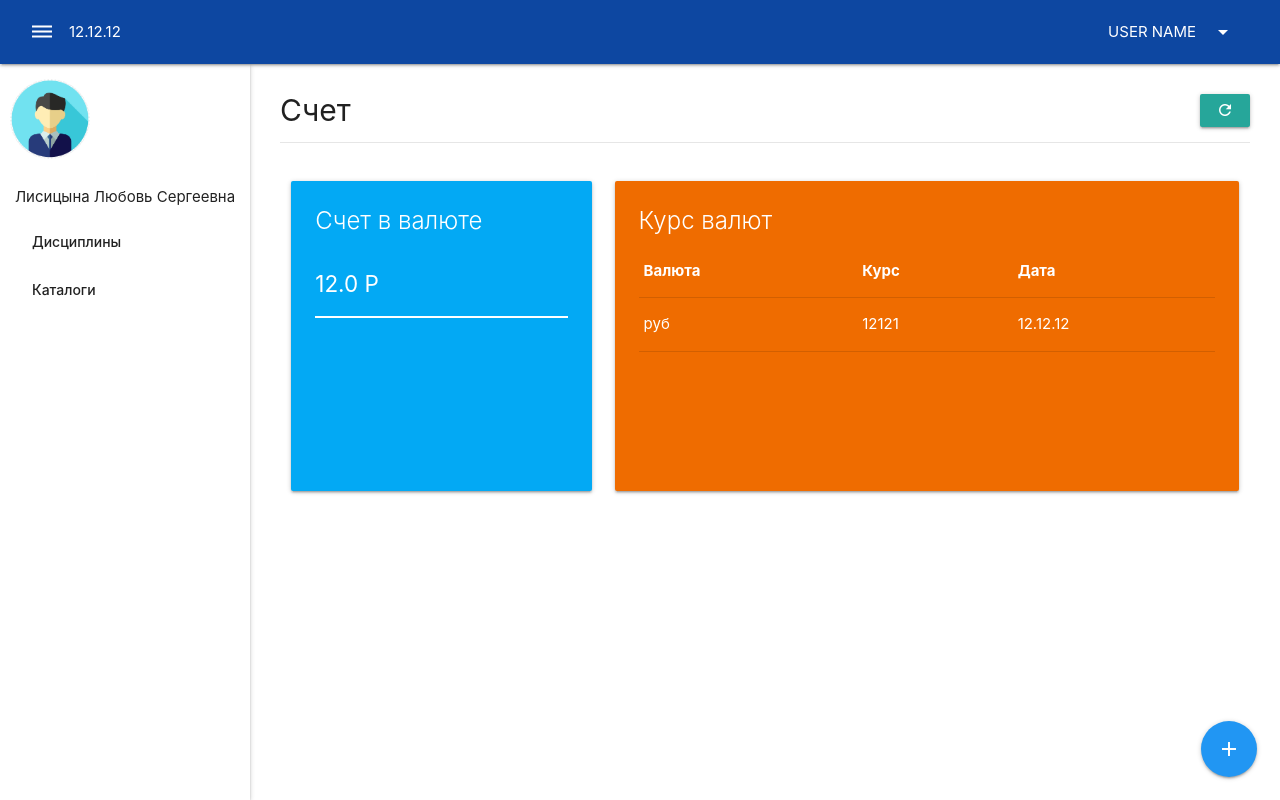
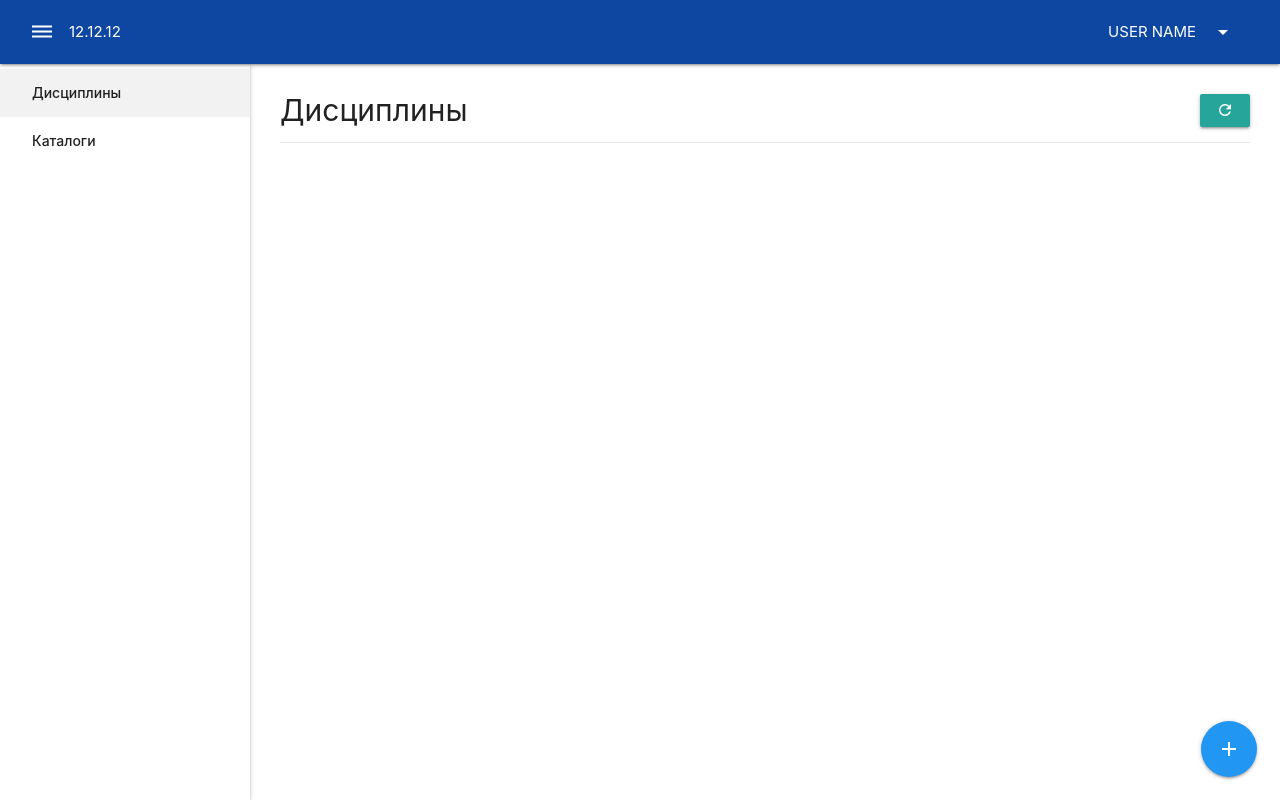
Before and after one commit to vryzhova/TeacherHelp, a Vue app: page / in a window 1280 px wide. Built offline with nearby package versions, Linux system fonts and the light colour scheme.

Commit message:
add menu

```diff
--- a/src/components/app/Navbar.vue
+++ b/src/components/app/Navbar.vue
@@ -2,7 +2,7 @@
     <nav class="navbar blue darken-4  ">
         <div class="nav-wrapper">
         <div class="navbar-left">
-            <a href="#">
+            <a href="#" @click.prevent="$emit('click')">
                 <i class="material-icons white-text">dehaze</i>
             </a>
             <span class="white-text">12.12.12</span>
--- a/src/components/app/Sidebar.vue
+++ b/src/components/app/Sidebar.vue
@@ -1,38 +1,25 @@
 <template>
-    <ul class="sidenav  app-sidenav open">
-        <img src="@/assets/avatar.jpg" class="circle avatar center">
-        <div class="userName center ">
-        Лисицына Любовь Сергеевна
-        </div>
-        <li>
-            <a href="#" class="waves-effect waves-red pointer">Дисциплины</a>
-        </li>
-        <li>
-            <a href="#" class="waves-effect waves-red pointer">Каталоги</a>
-        </li>
-        <!-- <li>
-            <a href="#" class="waves-effect waves-red pointer">Планирование</a>
-        </li>
-        <li>
-            <a href="#" class="waves-effect waves-red pointer">Новая запись</a>
-        </li>
-        <li>
-            <a href="#" class="waves-effect waves-red pointer">Категории</a>
-        </li> -->
+    <ul class="sidenav  app-sidenav" :class="{open: value}">
+        <router-link
+        v-for="link in links"
+        :key="link.url"
+        tag="li"
+        active-class="active" :to="link.url"
+        :exact="link.exact"
+        >
+            <a href="#" class="waves-effect waves-red pointer">{{link.title}}</a>
+        </router-link>
     </ul>
 </template>
 
-<style>
-.userName {
-    padding-top: 10px;
-    padding-bottom: 10px;
-    font-style: bold;
+<script>
+export default {
+    props: ['value'],
+    data: () => ({
+        links: [
+            {title: 'Дисциплины', url: '/', exact: true},
+            {title: 'Каталоги', url: '/catalogs'}
+        ]
+    })
 }
-.avatar {
-    width: 100px;
-    height: 100px;
-    padding: 10px;
-    text-align: center;
-    object-fit: cover;
-}
-</style>
+</script>
--- a/src/layouts/MainLayout.vue
+++ b/src/layouts/MainLayout.vue
@@ -1,8 +1,8 @@
 <template>
   <div class="app-main-layout">
-    <Navbar/>
-    <Sidebar/>
-    <main class="app-content">
+    <Navbar @click="isOpen = !isOpen" />
+    <Sidebar v-model="isOpen"/>
+    <main class="app-content" :class="{full: !isOpen}">
       <div class="app-page">
         <router-view />
       </div>
@@ -23,6 +23,9 @@ import Navbar from "@/components/app/Navbar.vue"
 import Sidebar from "@/components/app/Sidebar.vue"
 export default  {
   name: 'main-layout',
+  data: () => ({
+    isOpen: true
+  }),
   components: {
     NavbarVue,
     SidebarVue,
--- a/src/router.js
+++ b/src/router.js
@@ -26,40 +26,16 @@ export default new Router({
       component: () => import('./views/Home.vue')
     },
     {
-      path: '/categories',
-      name: 'categories',
+      path: '/catalogs',
+      name: 'catalogs',
       meta: {layout: 'main'},
-      component: () => import('./views/Categories.vue')
-    },
-    {
-      path: '/detail/:id',
-      name: 'detail',
-      meta: {layout: 'main'},
-      component: () => import('./views/Detail.vue')
-    },
-    {
-      path: '/history',
-      name: 'history',
-      meta: {layout: 'main'},
-      component: () => import('./views/History.vue')
-    },
-    {
-      path: '/planning',
-      name: 'planning',
-      meta: {layout: 'main'},
-      component: () => import('./views/Planning.vue')
+      component: () => import('./views/Catalogs.vue')
     },
     {
       path: '/profile',
       name: 'profile',
       meta: {layout: 'main'},
       component: () => import('./views/Profile.vue')
-    },
-    {
-      path: '/record',
-      name: 'record',
-      meta: {layout: 'main'},
-      component: () => import('./views/Record.vue')
     }
   ]
 })
--- a/src/views/Categories.vue
+++ b/src/views/Catalogs.vue
@@ -1,9 +1,9 @@
 <template>
   <div>
     <div class="page-title">
-      <h3>Категории</h3>
+      <h3>Каталоги</h3>
     </div>
-    <section>
+    <!-- <section>
       <div class="row">
         <div class="col s12 m6">
           <div>
@@ -74,6 +74,6 @@
           </div>
         </div>
       </div>
-    </section>
+    </section> -->
   </div>
 </template>
--- a/src/views/Detail.vue
+++ /dev/null
@@ -1,25 +0,0 @@
-<template>
-  <div>
-    <div>
-      <div class="breadcrumb-wrap">
-        <a href="/history" class="breadcrumb">История</a>
-        <a class="breadcrumb">
-          Расход
-        </a>
-      </div>
-      <div class="row">
-        <div class="col s12 m6">
-          <div class="card red">
-            <div class="card-content white-text">
-              <p>Описание:</p>
-              <p>Сумма:</p>
-              <p>Категория:</p>
-
-              <small>12.12.12</small>
-            </div>
-          </div>
-        </div>
-      </div>
-    </div>
-  </div>
-</template>
--- a/src/views/History.vue
+++ /dev/null
@@ -1,43 +0,0 @@
-<template>
-  <div>
-    <div class="page-title">
-      <h3>История записей</h3>
-    </div>
-
-    <div class="history-chart">
-      <canvas></canvas>
-    </div>
-
-    <section>
-      <table>
-        <thead>
-        <tr>
-          <th>#</th>
-          <th>Сумма</th>
-          <th>Дата</th>
-          <th>Категория</th>
-          <th>Тип</th>
-          <th>Открыть</th>
-        </tr>
-        </thead>
-
-        <tbody>
-        <tr>
-          <td>1</td>
-          <td>1212</td>
-          <td>12.12.32</td>
-          <td>name</td>
-          <td>
-            <span class="white-text badge red">Расход</span>
-          </td>
-          <td>
-            <button class="btn-small btn">
-              <i class="material-icons">open_in_new</i>
-            </button>
-          </td>
-        </tr>
-        </tbody>
-      </table>
-    </section>
-  </div>
-</template>
--- a/src/views/Home.vue
+++ b/src/views/Home.vue
@@ -1,53 +1,13 @@
 <template>
   <div>
     <div class="page-title">
-      <h3>Счет</h3>
+      <h3>Дисциплины</h3>
 
       <button class="btn waves-effect waves-light btn-small">
         <i class="material-icons">refresh</i>
       </button>
     </div>
 
-    <div class="row">
-      <div class="col s12 m6 l4">
-        <div class="card light-blue bill-card">
-          <div class="card-content white-text">
-            <span class="card-title">Счет в валюте</span>
-
-            <p class="currency-line">
-              <span>12.0 Р</span>
-            </p>
-          </div>
-        </div>
-      </div>
-
-      <div class="col s12 m6 l8">
-        <div class="card orange darken-3 bill-card">
-          <div class="card-content white-text">
-            <div class="card-header">
-              <span class="card-title">Курс валют</span>
-            </div>
-            <table>
-              <thead>
-              <tr>
-                <th>Валюта</th>
-                <th>Курс</th>
-                <th>Дата</th>
-              </tr>
-              </thead>
-
-              <tbody>
-              <tr>
-                <td>руб</td>
-                <td>12121</td>
-                <td>12.12.12</td>
-              </tr>
-              </tbody>
-            </table>
-          </div>
-        </div>
-      </div>
-    </div>
   </div>
 </template>
 
--- a/src/views/Planning.vue
+++ /dev/null
@@ -1,23 +0,0 @@
-<template>
-  <div>
-    <div class="page-title">
-      <h3>Планирование</h3>
-      <h4>12 212</h4>
-    </div>
-
-    <section>
-      <div>
-        <p>
-          <strong>Девушка:</strong>
-          12 122 из 14 0000
-        </p>
-        <div class="progress" >
-          <div
-              class="determinate green"
-              style="width:40%"
-          ></div>
-        </div>
-      </div>
-    </section>
-  </div>
-</template>
--- a/src/views/Record.vue
+++ /dev/null
@@ -1,65 +0,0 @@
-<template>
-  <div>
-    <div class="page-title">
-      <h3>Новая запись</h3>
-    </div>
-
-    <form class="form">
-      <div class="input-field" >
-        <select>
-          <option
-          >name cat</option>
-        </select>
-        <label>Выберите категорию</label>
-      </div>
-
-      <p>
-        <label>
-          <input
-              class="with-gap"
-              name="type"
-              type="radio"
-              value="income"
-          />
-          <span>Доход</span>
-        </label>
-      </p>
-
-      <p>
-        <label>
-          <input
-              class="with-gap"
-              name="type"
-              type="radio"
-              value="outcome"
-          />
-          <span>Расход</span>
-        </label>
-      </p>
-
-      <div class="input-field">
-        <input
-            id="amount"
-            type="number"
-        >
-        <label for="amount">Сумма</label>
-        <span class="helper-text invalid">amount пароль</span>
-      </div>
-
-      <div class="input-field">
-        <input
-            id="description"
-            type="text"
-        >
-        <label for="description">Описание</label>
-        <span
-              class="helper-text invalid">description пароль</span>
-      </div>
-
-      <button class="btn waves-effect waves-light" type="submit">
-        Создать
-        <i class="material-icons right">send</i>
-      </button>
-    </form>
-  </div>
-</template>
```
